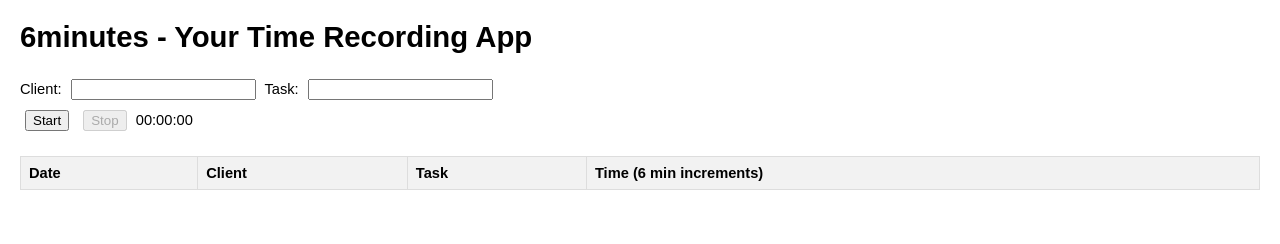
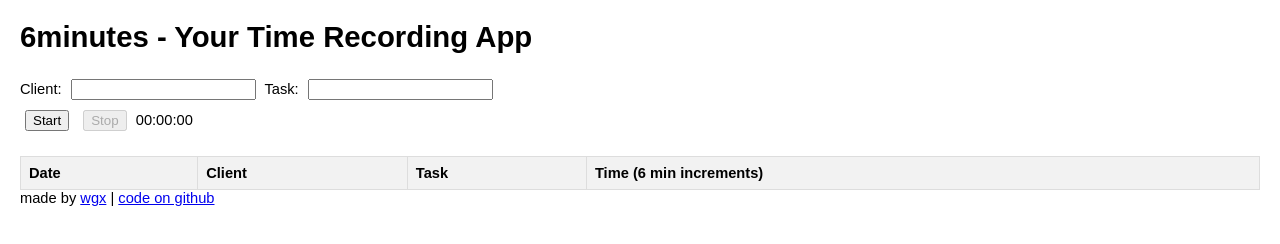
Before and after one commit to wgx/6minutes, a plain HTML site: page index.html in a window 1280 px wide. Drawn offline with Linux system fonts and the light colour scheme.

Commit message:
Update index.html

```diff
--- a/index.html
+++ b/index.html
@@ -154,4 +154,5 @@ the table should persist if the page is reloaded, perhaps using the browser Loca
 </script>
 
 </body>
+    <footer>made by <a href="https://www.linkedin.com/in/wgx">wgx</a> | <a href="https://github.com/wgx/6minutes">code on github</a></footer>
 </html>
```
